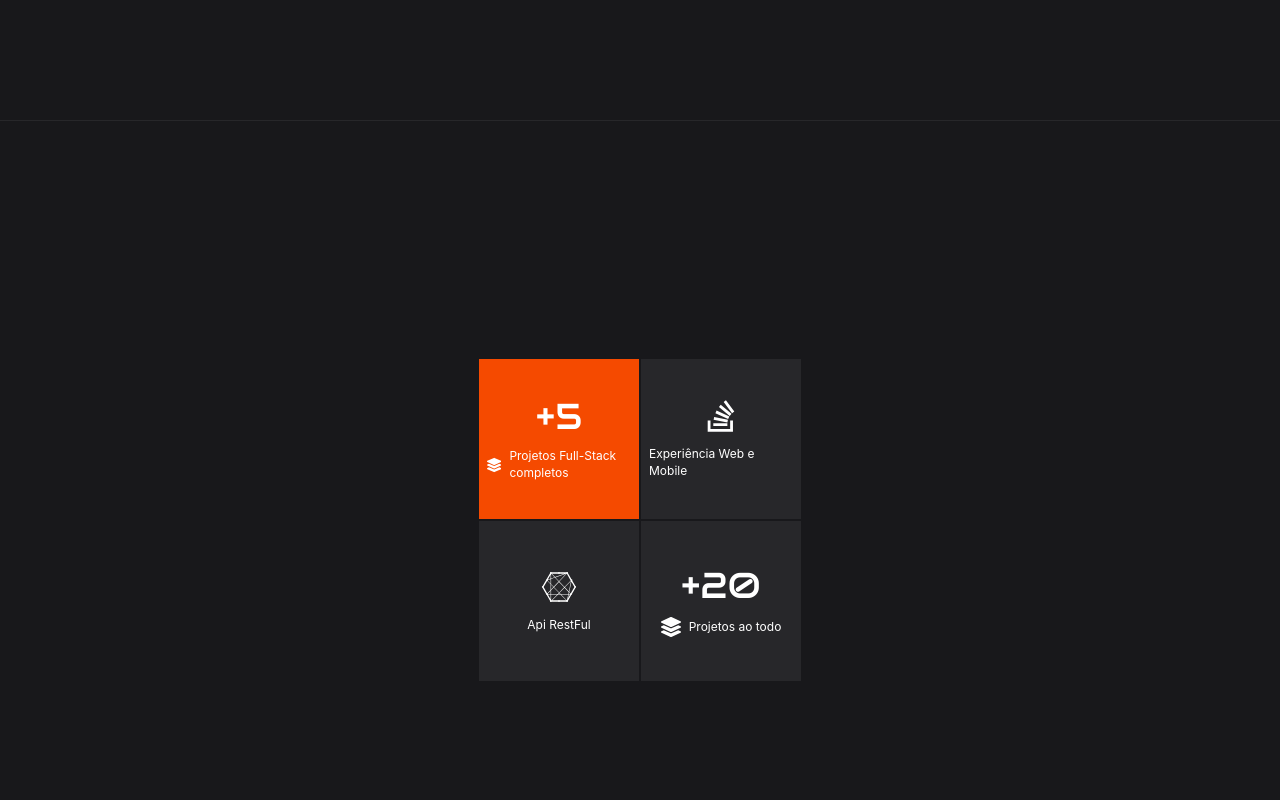
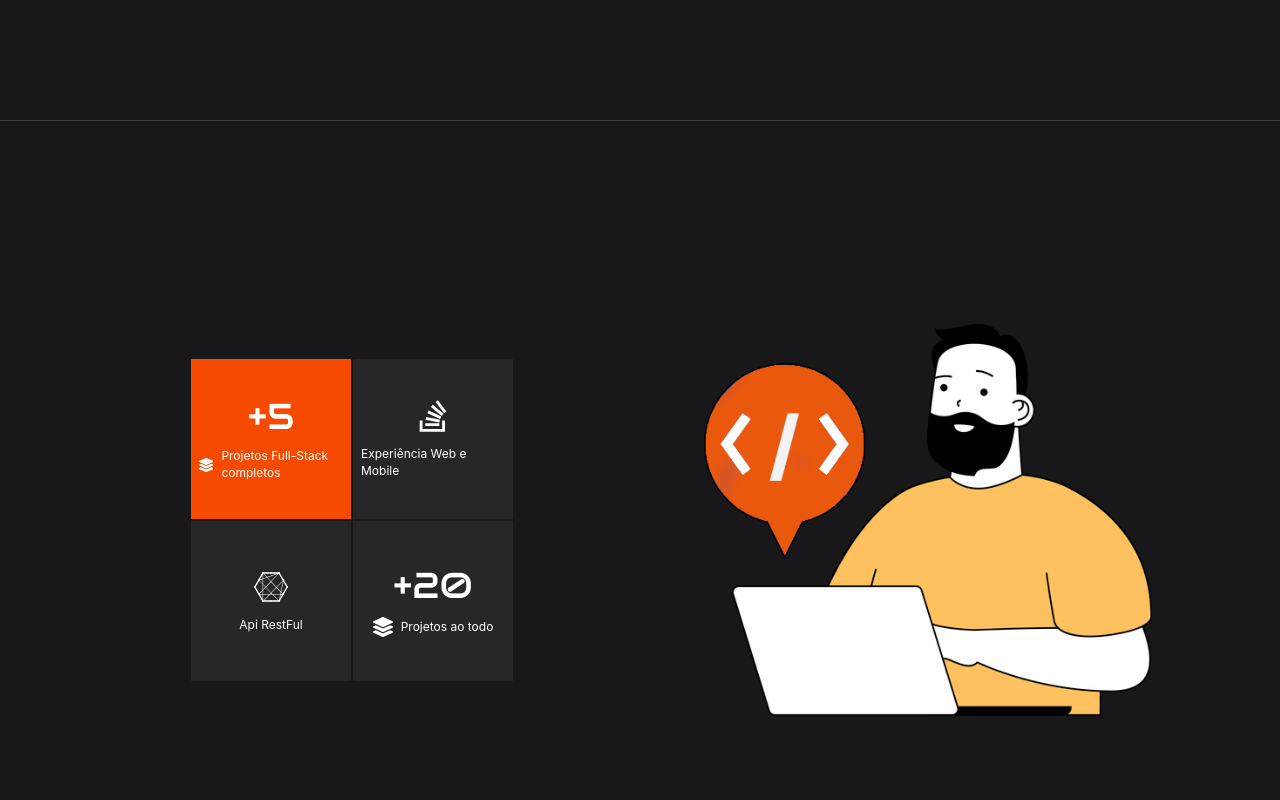
Before and after one commit to RobertoSantos98/Portifoliov2, a React (Vite) app: page / in a window 1280 px wide. Shown: the part 1480-2280 px from the top of the page. Built offline with nearby package versions, Linux system fonts and the light colour scheme; a web font is replaced by a local one.

Commit message:
Nova section done

```diff
--- a/src/components/tecnology.jsx
+++ b/src/components/tecnology.jsx
@@ -18,7 +18,7 @@ export default function Tecnologias() {
 
 
     return (
-        <div className='w-full h-screen max-w-6xl mx-auto flex-col items-center'>
+        <div className='w-full h-screen max-h-323 max-w-6xl mx-auto flex-col items-center justify-center'>
             <div className='flex items-center justify-center'>
                 <p className='text-[26px] sm:text-5xl font-bold my-5'>Projetos</p>
 
--- a/src/pages/home.jsx
+++ b/src/pages/home.jsx
@@ -3,6 +3,7 @@ import { FaGithub, FaDownload, FaLinkedin, FaJava, FaReact, FaJs, FaHtml5, FaMob
 
 import Header from "../layouts/header";
 import ImagemHome from '../assets/img-home-content.svg'
+import ImagemDestaque from '../assets/img-destaque.png'
 import Tecnologias from "../components/tecnology";
 import CV from "../Data/CV.pdf"
 
@@ -60,7 +61,7 @@ export default function Home() {
                 </nav>
             </header>
 
-            <section id="sessaoHome" className="w-full flex flex-1  justify-center py-16 sm:py-24 px-4 h-screen">
+            <section id="sessaoHome" className="w-full flex flex-1  justify-center py-16 sm:py-24 px-4 mx-h-323 h-screen min-h-125 max-h-323">
 
                 <div className="max-w-6xl flex-col w-full h-full flex sm:flex-row  items-center justify-center shadow">
 
@@ -142,11 +143,11 @@ export default function Home() {
                 </div>
             </section>
 
-            <section className="w-full flex h-screen items-center justify-center text-[12px] border-t border-b border-zinc-800">
+            <section className="w-full flex h-screen max-h-323 items-center justify-center text-[12px] border-t border-b border-zinc-700">
 
-                <div>
+                <div className="flex sm:flex-row flex-col-reverse w-full max-w-6xl h-full items-center justify-center">
 
-                    <div className="flex flex-col gap-0.5">
+                    <div className="flex flex-col gap-0.5 w-full h-full items-center justify-center ">
                         <div className="flex justify-center gap-0.5">
                             <div className="bg-orange-600 flex items-center flex-col w-40 h-40 justify-center p-2 gap-3">
                                 <span className="text-4xl font-audiowide">+5</span>
@@ -179,6 +180,10 @@ export default function Home() {
                         </div>
                     </div>
 
+                    <div className="w-full h-full items-center flex justify-center">
+                        <img src={ImagemDestaque} alt="" className="w-80 sm:w-80 lg:w-md" />
+                    </div>
+
                 </div>
 
             </section>
```
Also changed, not shown: src/assets/img-destaque.png (added), src/assets/img-destaque.webp (added).
